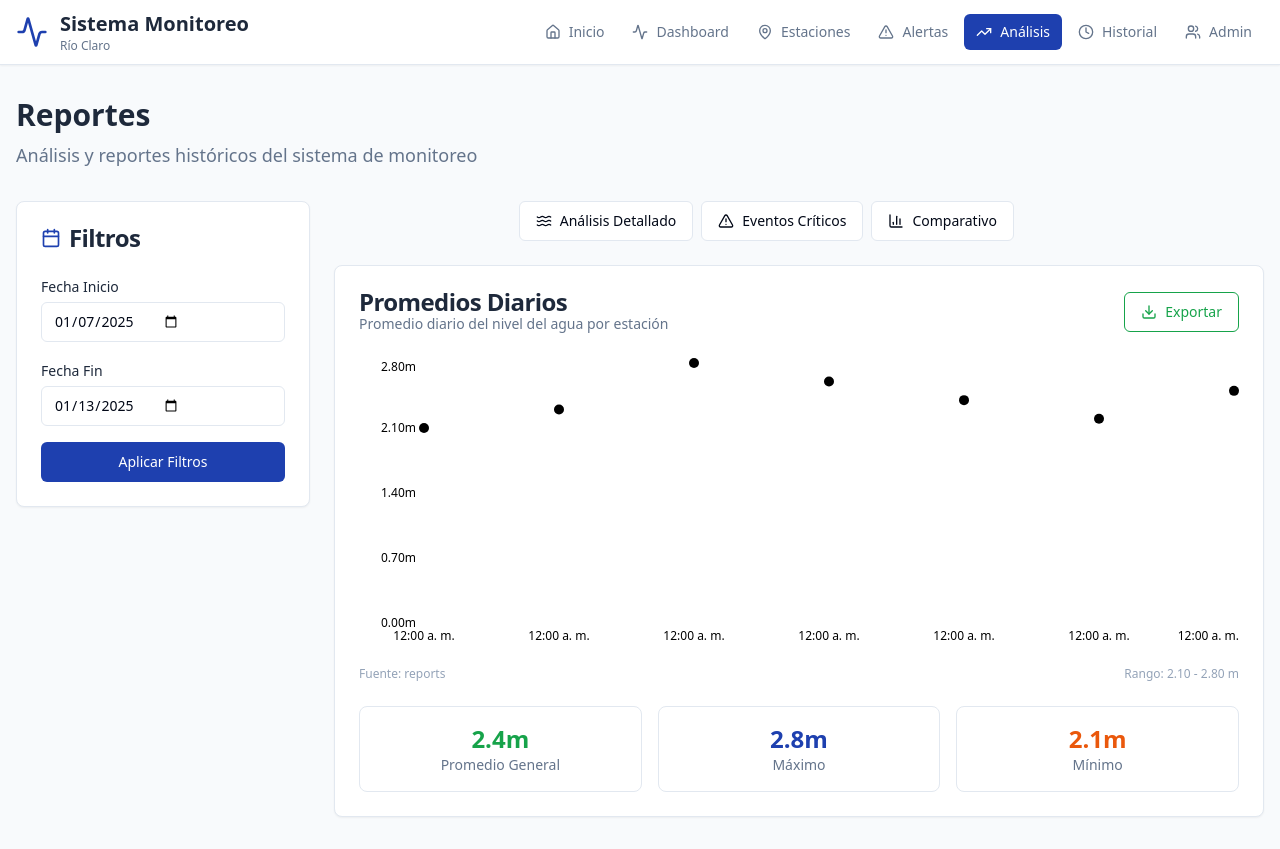
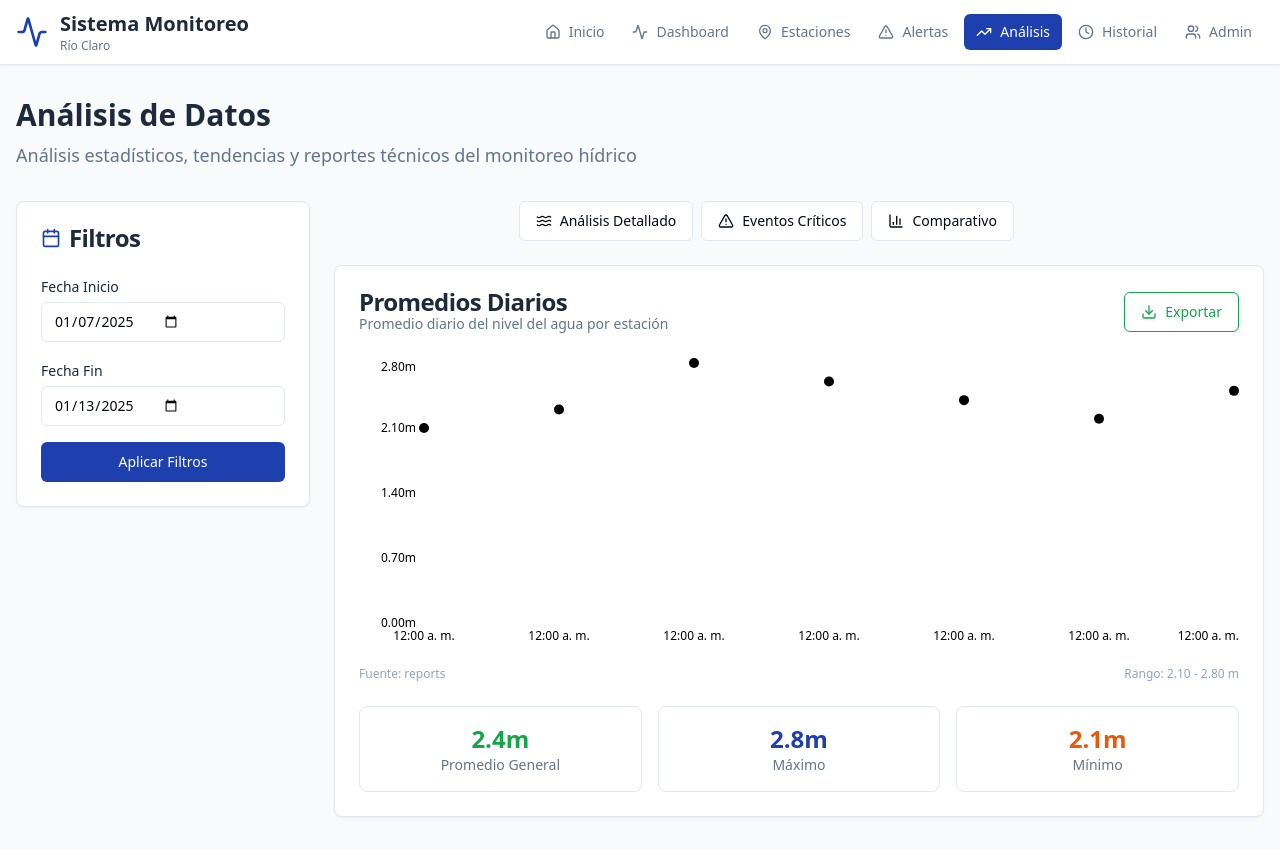
Before and after one commit to sebitabravo/rioclaro-mokup, a React (Vite) app: page /reports in a window 1280 px wide. Built offline with nearby package versions, Linux system fonts and the light colour scheme.

Commit message:
feat: actualizar título y descripción en ReportsPage para reflejar análisis estadísticos

```diff
--- a/src/presentation/pages/ReportsPage.tsx
+++ b/src/presentation/pages/ReportsPage.tsx
@@ -82,9 +82,9 @@ export function ReportsPage() {
 
       <main className="container mx-auto px-4 py-8">
         <div className="mb-8">
-          <h1 className="text-3xl font-bold mb-2 text-gov-black">Reportes</h1>
+          <h1 className="text-3xl font-bold mb-2 text-gov-black">Análisis de Datos</h1>
           <p className="text-lg text-gov-gray-a">
-            Análisis y reportes históricos del sistema de monitoreo
+            Análisis estadísticos, tendencias y reportes técnicos del monitoreo hídrico
           </p>
         </div>
 
```
